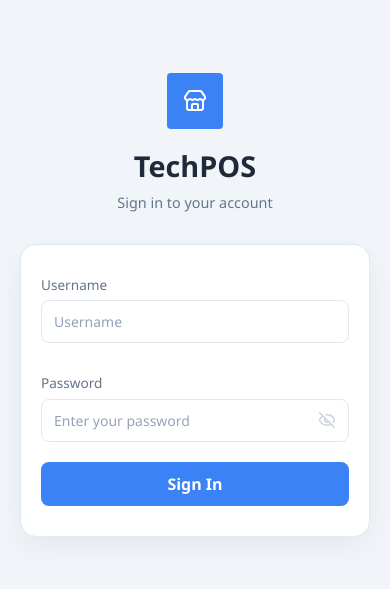
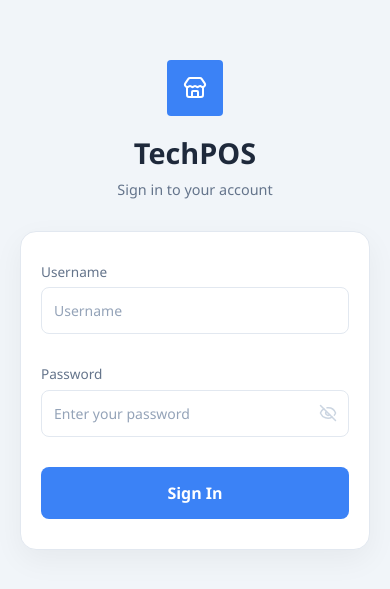
Before and after one commit to elli-min186/POS-system, a React app in the folder frontend/: page /login in a window 390 px wide. Shown: the part 117-706 px from the top of the page. Built offline with nearby package versions, Linux system fonts and the light colour scheme; the HTML template or start-up script is replaced by a standard one.

Commit message:
made register and login pages responsive

```diff
--- a/frontend/src/css/home.css
+++ b/frontend/src/css/home.css
@@ -1,8 +1,44 @@
-/* Maintain specific padding for Home product grid */
+/* ---------------- BASE LAYOUT ---------------- */
+.container {
+    display: flex;
+    height: 100vh;
+}
+
+.sidebar {
+    width: 220px;
+}
+
+.main-content {
+    flex: 2;
+    overflow-y: auto;
+}
+
+.order-panel {
+    flex: 1;
+    min-width: 280px;
+    border-left: 1px solid var(--border);
+
+    display: flex;
+    flex-direction: column;
+
+    position: sticky;
+    top: 0;
+    height: 100vh;
+}
+
+/* ---------------- PRODUCT GRID ---------------- */
 .product-grid {
     padding-top: 10px;
+    display: grid;
+    grid-template-columns: repeat(4, 1fr);
+    gap: 16px;
 }
 
+.product-grid > * {
+    min-width: 0;
+}
+
+/* ---------------- EMPTY STATE ---------------- */
 .empty-state {
     text-align: center;
     color: #94a3b8;
@@ -26,6 +62,7 @@
     height: 28px;
 }
 
+/* ---------------- CART ITEMS ---------------- */
 .cart-item {
     display: flex;
     justify-content: space-between;
@@ -87,10 +124,27 @@
     height: 16px;
 }
 
+/* ---------------- ORDER LIST SCROLL ---------------- */
+.order-list {
+    flex: 1;
+    overflow-y: auto;
+}
+
+/* ---------------- TOTAL SECTION ---------------- */
+.order-total-section {
+    position: sticky;
+    bottom: 0;
+    background: white;
+    padding-top: 10px;
+}
+
+/* ---------------- SEARCH ---------------- */
 .search-bar.home {
     width: 70%;
+    max-width: 500px;
 }
 
+/* ---------------- QUANTITY CONTROLS ---------------- */
 .quantity-controls {
     display: flex;
     align-items: center;
@@ -98,8 +152,8 @@
 }
 
 .qty-btn {
-  width: 24px;
-  height: 24px;
+    width: 28px;
+    height: 28px;
     border-radius: 6px;
 
     border: 1px solid var(--border);
@@ -125,28 +179,66 @@
     font-weight: 500;
 }
 
+/* ---------------- BUTTON IMPROVEMENTS ---------------- */
+.submit-btn {
+    width: 100%;
+    padding: 14px;
+    font-size: 1rem;
+}
+
+/* ---------------- UTIL ---------------- */
 .hidden {
     display: none !important;
 }
 
+body {
+    overflow-x: hidden;
+}
+
+/* ---------------- TABLET ---------------- */
+@media (max-width: 1024px) {
+    .product-grid {
+        grid-template-columns: repeat(3, 1fr);
+    }
+}
+
+/* ---------------- MOBILE ---------------- */
 @media screen and (max-width: 768px) {
     .container {
         flex-direction: column;
-            align-items: stretch;
     }
 
     .sidebar {
         width: 100%;
         order: 1;
+
+        display: flex;
+        overflow-x: auto;
     }
 
     .main-content {
         width: 100%;
         order: 2;
+        padding: 10px;
     }
 
     .order-panel {
         width: 100%;
         order: 3;
+
+        border-left: none;
+        border-top: 1px solid var(--border);
+
+        position: static;
+        height: auto;
+        padding: 10px;
+    }
+
+    .product-grid {
+        grid-template-columns: repeat(2, 1fr);
+    }
+
+    .search-bar.home {
+        width: 100%;
     }
 }
--- a/frontend/src/css/login.css
+++ b/frontend/src/css/login.css
@@ -1,12 +1,13 @@
+/* ---------------- BASE LAYOUT ---------------- */
 .login-page {
     display: flex;
     min-height: 100vh;
-    background-color: var(--light-bg); /* Use your light background variable */
+    background-color: var(--light-bg);
 }
 
-/* Form Column */
+/* ---------------- FORM COLUMN ---------------- */
 .login-form-column {
-    flex: 1; /* Split screen layout */
+    flex: 1;
     display: flex;
     flex-direction: column;
     align-items: center;
@@ -15,7 +16,7 @@
     box-sizing: border-box;
 }
 
-/* Branding Header */
+/* ---------------- HEADER ---------------- */
 .login-header {
     text-align: center;
     margin-bottom: 30px;
@@ -24,7 +25,6 @@
     align-items: center;
 }
 
-/* Resize logo icon for the login page */
 .login-header .logo-icon {
     width: 56px;
     height: 56px;
@@ -33,48 +33,37 @@
 }
 
 .login-header h1 {
-    color: var(--text-dark); /* Use your dark text variable */
+    color: var(--text-dark);
     font-size: 1.8rem;
     margin-bottom: 5px;
 }
 
 .login-header p {
-    color: var(--text-grey); /* Use your grey text variable */
+    color: var(--text-grey);
     font-size: 0.9rem;
 }
 
-/* Form Card (matching product/modal cards in style) */
+/* ---------------- CARD ---------------- */
 .login-card {
-    background: var(--white); /* Use your white background variable */
+    background: var(--white);
     width: 100%;
     max-width: 420px;
     padding: 40px;
     border-radius: 16px;
-    border: 1px solid var(--border); /* Use your border variable */
-    box-shadow: 0 10px 30px rgba(0, 0, 0, 0.05); /* Subtle shadow for depth */
+    border: 1px solid var(--border);
+    box-shadow: 0 10px 30px rgba(0, 0, 0, 0.05);
 }
 
+/* ---------------- FORM ---------------- */
 .login-form {
     display: flex;
     flex-direction: column;
-    gap: 15px; /* Spacing between form fields */
+    gap: 15px;
 }
 
-/* Password Input Group (reusing .form-group structure) */
-.password-group {
-    position: relative;
-    margin-bottom: 5px; /* Less margin before forgot link */
-}
-
-.password-input-wrapper {
-    position: relative;
-}
-
-/* Reset individual input styling to match existing form inputs */
-/* You might not need to reset these if they are already styled globally for input tags */
 .login-card input {
     width: 100%;
-    padding: 10px 12px;
+    padding: 12px;
     border: 1px solid var(--border);
     border-radius: 8px;
     background: var(--white);
@@ -84,7 +73,16 @@
     box-sizing: border-box;
 }
 
-/* Styling for the password toggle button */
+/* ---------------- PASSWORD ---------------- */
+.password-group {
+    position: relative;
+    margin-bottom: 5px;
+}
+
+.password-input-wrapper {
+    position: relative;
+}
+
 .password-toggle-btn {
     position: absolute;
     right: 12px;
@@ -92,19 +90,15 @@
     transform: translateY(-50%);
     background: none;
     border: none;
-    color: #cbd5e1; /* Reusing a light color for default state */
+    color: #cbd5e1;
     cursor: pointer;
-    padding: 0;
     display: flex;
     align-items: center;
     justify-content: center;
-    width: 20px;
-    height: 20px;
-    transition: color 0.2s;
 }
 
 .password-toggle-btn:hover {
-    color: var(--text-grey); /* Highlight on hover */
+    color: var(--text-grey);
 }
 
 .password-toggle-btn svg {
@@ -112,14 +106,22 @@
     height: 18px;
 }
 
-/* Forgot Password link styling */
+/* ---------------- BUTTON ---------------- */
+.submit-btn {
+    width: 100%;
+    padding: 14px;
+    margin-top: 10px;
+    font-size: 1rem;
+}
+
+/* ---------------- FORGOT PASSWORD ---------------- */
 .forgot-password {
     text-align: right;
-    margin-bottom: 10px; /* Spacing before sign-in button */
+    margin-bottom: 10px;
 }
 
 .forgot-password a {
-    color: var(--primary); /* Reuse primary blue for links */
+    color: var(--primary);
     font-size: 0.85rem;
     text-decoration: none;
 }
@@ -128,33 +130,40 @@
     text-decoration: underline;
 }
 
-/* --- Illustration Column --- */
+/* ---------------- IMAGE ---------------- */
 .login-illustration-column {
-    flex: 1; /* Split screen layout */
+    flex: 1;
     display: flex;
-    overflow: hidden; /* Prevent scaling issues */
+    overflow: hidden;
 }
 
 .login-illustration-column img {
-    height: 100vh;
+    width: 100%;
+    height: 100%;
     object-fit: cover;
 }
 
+/* ---------------- GLOBAL FIX ---------------- */
+body {
+    overflow-x: hidden;
+}
+
+/* ---------------- MOBILE ---------------- */
 @media (max-width: 768px) {
     .login-page {
         flex-direction: column;
     }
 
     .login-illustration-column {
-        display: none; /* Hide the image column on smaller screens */
+        display: none;
     }
 
     .login-form-column {
         padding: 20px;
-        justify-content: center;
     }
 
     .login-card {
         padding: 30px 20px;
+        max-width: 100%;
     }
 }
```
Also changed, not shown: frontend/src/pages/Login.jsx (line endings or trailing spaces). Lines whose indentation alone changed are shown as unchanged.
